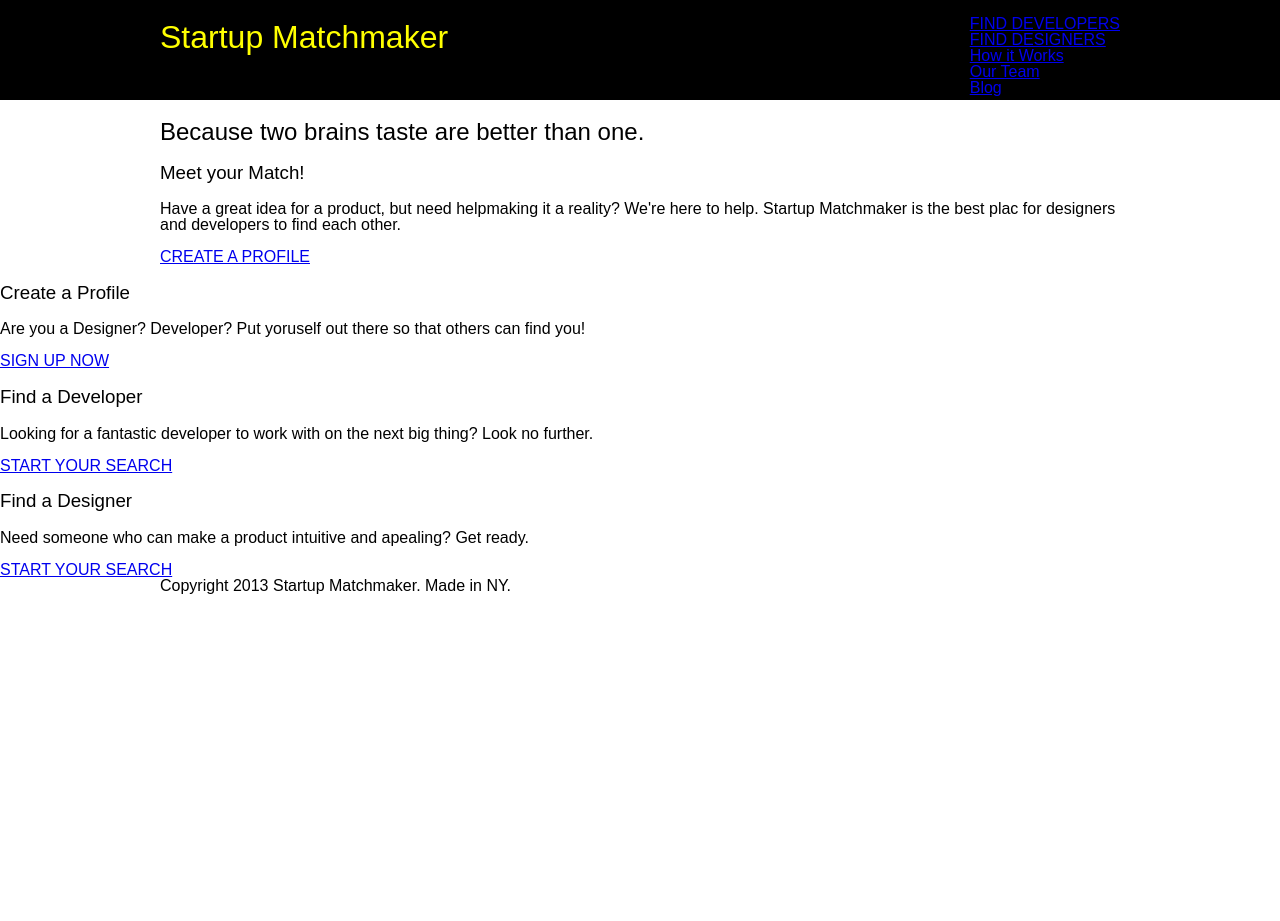
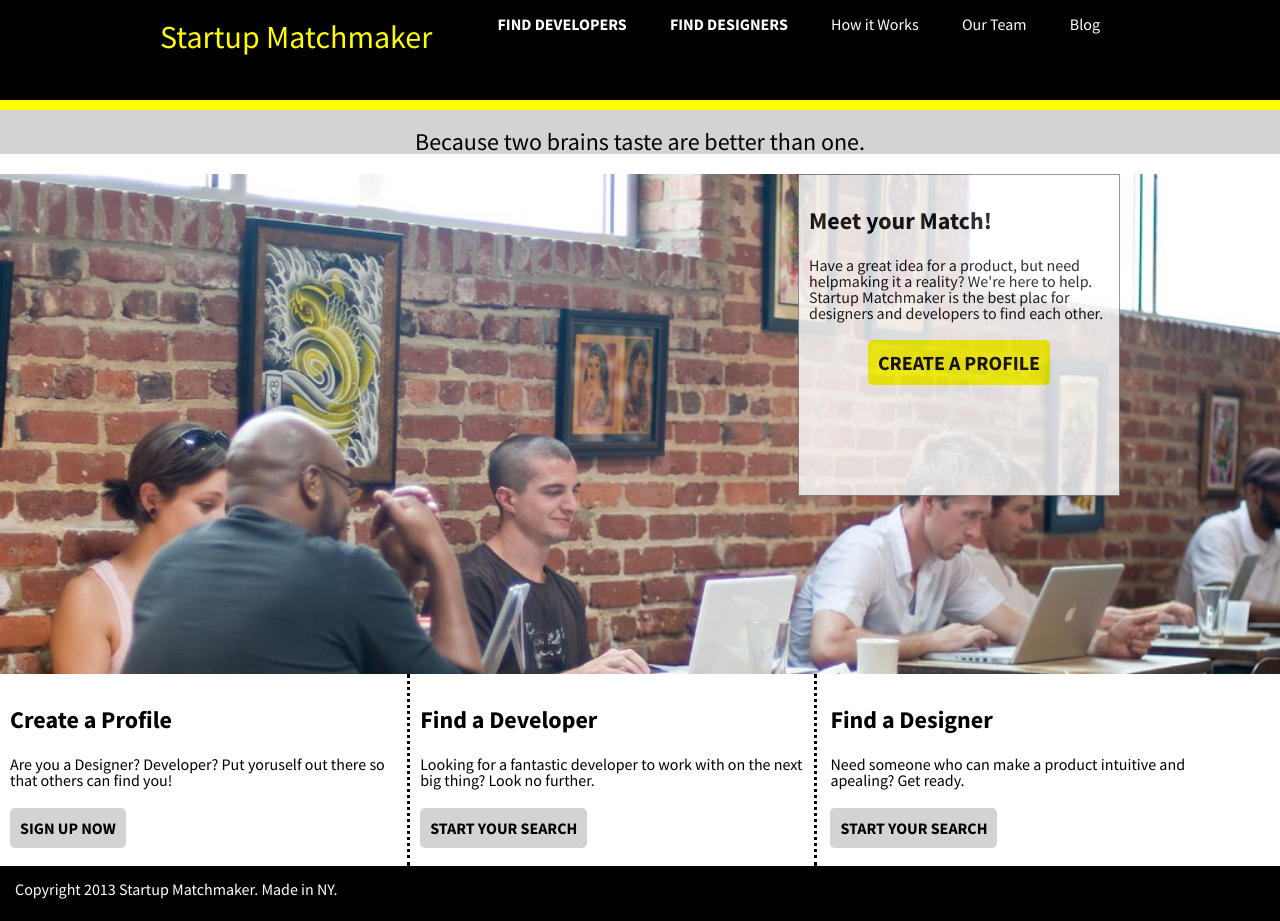
Before and after one commit to sandypantsdance/FEWD-Assignments, a PHP site: page / in a window 1280 px wide. Before the commit the page ends 594 px from the top, so only its background shows below. Run offline with PHP 8.4, Linux system fonts and the light colour scheme.

Commit message:
updateeee

```diff
--- a/assignment4/css/style.css
+++ b/assignment4/css/style.css
@@ -1,4 +1,8 @@
-.container {
+body{
+	font-family: 'Source Sans Pro', sans-serif;
+}
+
+.container{
   width: 960px;
   margin: auto;
 }
@@ -8,16 +12,107 @@ header{
 	height: 100px;
 }
 
+a{
+	text-decoration: none;
+}
+
 h1{
 	color: yellow;
 	float: left;
 }
 
-ul{
+nav{
 	float: right;
-	display: inline;
 }
 
+li{
+	display: inline;
+	padding: 15px;
+	margin: 5px;
+}
 
+li a{
+	color: white;
+}
+
+.bold a{
+	font-weight: 600;
+}
+
+#tagline{
+	border-top: 10px solid yellow;
+	background-color: #D3D3D3;
+	text-align: center;
+}
+
+#meet-your-match{
+	background-image: url("../images/coworking.jpg");
+	background-size: cover;
+	height: 500px;
+}
+
+.opaque{
+	border: 1px solid gray;
+	height: 300px;
+	width: 300px;
+	background-color: white;
+	opacity: 0.8;
+	font-size: 16px;
+	padding: 10px;
+	float: right;
+}
+
+.yellowbutton{
+	text-align: center;
+}
+
+.yellowbutton a{
+	background-color: yellow;
+	border-style: 1px solid black;
+	border-radius: 5px;
+	padding: 10px;
+	text-decoration: none;
+	color: black;
+	font-size: 20px;
+	font-weight: 700;
+}
+
+h3{
+	font-size: 24px;
+	font-weight: 700;
+}
+
+.column{
+	display: inline-block;
+	width: 30%;
+	padding: 10px;
+	padding-bottom: 30px;
+}
+
+.column a{
+	color: black;
+	text-decoration: none;
+	border-radius: 5px;
+	background-color: #D3D3D3;
+	padding: 10px;
+	font-weight: 600;
+}
+
+h4{
+	font-weight: 700;
+}
+
+.find-developer{
+	border-right: dotted;
+	border-left: dotted;
+}
+
+footer{
+	color: white;
+	background-color: black;
+	height: 25px;
+	vertical-align: middle;
+	padding: 15px;
+}
 
 /*3 columns: inline block elements*/
--- a/assignment4/index.html
+++ b/assignment4/index.html
@@ -8,6 +8,7 @@
 	<link rel="stylesheet" type="text/css" href="css/reset.css">
 	<link rel="stylesheet" type="text/css" href="css/normalize.css">
 	<link rel="stylesheet" type="text/css" href="css/style.css">
+	<link href='http://fonts.googleapis.com/css?family=Source+Sans+Pro:400,700|Oswald:700|Merriweather:700,700italic' rel='stylesheet' type='text/css'>
 </head>
 
 
@@ -17,8 +18,8 @@
 			<h1>Startup Matchmaker</h1>
 			<nav class="navbar">
 				<ul>
-				<li><a href="#">FIND DEVELOPERS</a></li>
-				<li><a href="#">FIND DESIGNERS</a></li>
+				<li class ="bold"><a href="#">FIND DEVELOPERS</a></li>
+				<li class ="bold"><a href="#">FIND DESIGNERS</a></li>
 				<li><a href="#">How it Works</a></li>
 				<li><a href="#">Our Team</a></li>
 				<li><a href="#">Blog</a></li>
@@ -27,41 +28,42 @@
 		</div>
 	</header>
 
-	<div class="yellow container">
-	</div>
+	<section id="tagline">
+		<div class="container">
+			<h2>Because two brains taste are better than one.</h2>
+		</div>
+	</section>
 
-	<div class="gray container">
-		<h2>Because two brains taste are better than one.</h2>
-	</div>
+	<section id="meet-your-match">
+		<div class="container">
+		<div class="opaque">
+			<h3>Meet your Match!</h3>
+			Have a great idea for a product, but need helpmaking it a reality? We're here to help. Startup Matchmaker is the best plac for designers and developers to find each other.
+			<br><br><br>
+			<div class="yellowbutton"><a href="#">CREATE A PROFILE</a></div>
+		</div>
+		</div>
+	</section>
 
-	<div class="photo container">
-		<section id="meet-your-match">
-			<h3>Meet your Match!</h3>
-			<p>Have a great idea for a product, but need helpmaking it a reality? We're here to help. Startup Matchmaker is the best plac for designers and developers to find each other.
-			</p>
-			<div><a href="#">CREATE A PROFILE</a></div>
-		</section>
-	</div>
-
-	<section id="create-profile">
+	<section class="create-profile column">
 		<h3>Create a Profile</h3>
-		<p>Are you a Designer? Developer? Put yoruself out there so that others can find you!</p>
+		<p>Are you a Designer? Developer? Put yoruself out there so that others can find you!</p><br>
 		<div id="signup">
 			<a href="#">SIGN UP NOW</a>
 		</div>
 	</section>
 
-	<section id="find-developer">
+	<section class="find-developer column">
 		<h3>Find a Developer</h3>
-		<p>Looking for a fantastic developer to work with on the next big thing? Look no further.</p>
+		<p>Looking for a fantastic developer to work with on the next big thing? Look no further.</p><br>
 		<div class="startsearch">
 			<a href="#">START YOUR SEARCH</a>
 		</div>
 	</section>
 
-	<div id="find-designer">
+	<div class="find-designer column">
 		<h3>Find a Designer</h3>
-		<p>Need someone who can make a product intuitive and apealing? Get ready.</p>
+		<p>Need someone who can make a product intuitive and apealing? Get ready.</p><br>
 		<div class="startsearch">
 			<a href="#">START YOUR SEARCH</a>
 		</div>
@@ -71,7 +73,5 @@
 
 
 <footer>
-	<div class="container">
 	Copyright 2013 Startup Matchmaker. Made in NY.
-	</div>
 </footer>
```
Also changed, not shown: assignment3/index.html (+6 -1 lines), assignment4/images/coworking.jpg (added).
